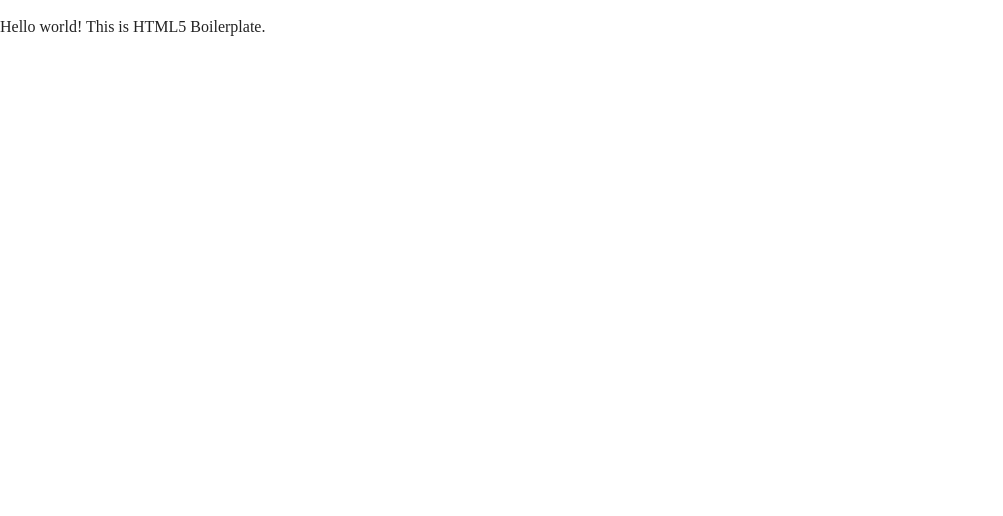
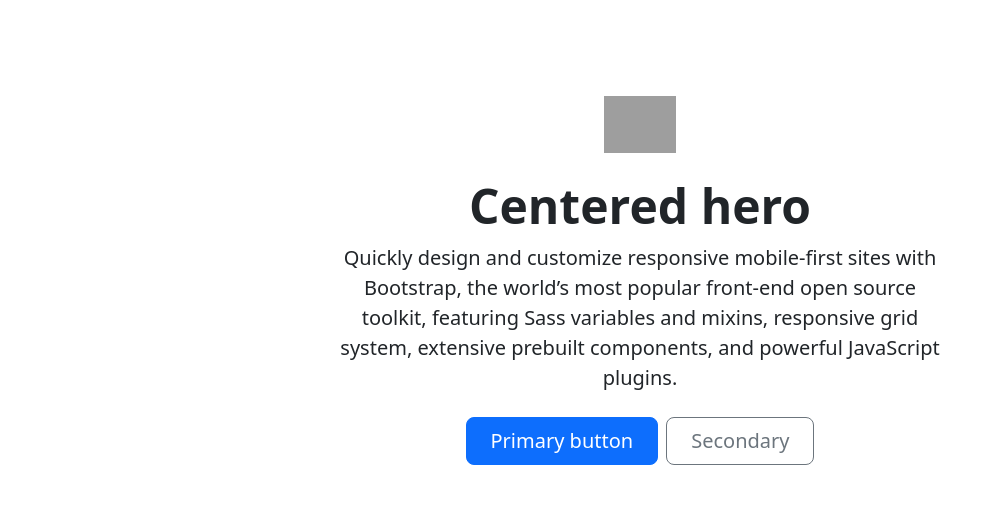
Before and after one commit to pieter-irsan/mpu3412, a website built with webpack: page index.html in a window 1280 px wide. Shown: the whole page, without its empty margins (0-1003 px from the left). Built offline with nearby package versions, Linux system fonts and the light colour scheme; grey boxes are pictures that could not be loaded; files whose address does not match are found by name.

Commit message:
Bootstrap hero demo

```diff
--- a/index.html
+++ b/index.html
@@ -18,6 +18,7 @@
 
   <link rel="stylesheet" href="css/normalize.css">
   <link rel="stylesheet" href="css/style.css">
+  <link href="https://cdn.jsdelivr.net/npm/bootstrap@5.2.0-beta1/dist/css/bootstrap.min.css" rel="stylesheet" integrity="sha384-0evHe/X+R7YkIZDRvuzKMRqM+OrBnVFBL6DOitfPri4tjfHxaWutUpFmBp4vmVor" crossorigin="anonymous">
 
   <link rel="manifest" href="site.webmanifest">
   <meta name="theme-color" content="#fafafa">
@@ -25,10 +26,20 @@
 
 <body>
 
-  <!-- Add your site or application content here -->
-  <p>Hello world! This is HTML5 Boilerplate.</p>
+  <div class="px-4 py-5 my-5 text-center">
+    <img class="d-block mx-auto mb-4" src="https://getbootstrap.com/docs/5.2/assets/brand/bootstrap-logo.svg" alt="" width="72" height="57">
+    <h1 class="display-5 fw-bold">Centered hero</h1>
+    <div class="col-lg-6 mx-auto">
+      <p class="lead mb-4">Quickly design and customize responsive mobile-first sites with Bootstrap, the world’s most popular front-end open source toolkit, featuring Sass variables and mixins, responsive grid system, extensive prebuilt components, and powerful JavaScript plugins.</p>
+      <div class="d-grid gap-2 d-sm-flex justify-content-sm-center">
+        <button type="button" class="btn btn-primary btn-lg px-4 gap-3">Primary button</button>
+        <button type="button" class="btn btn-outline-secondary btn-lg px-4">Secondary</button>
+      </div>
+    </div>
+  </div>
+
   <script src="js/vendor/modernizr-3.11.8.min.js"></script>
-  <script src="js/app.js"></script>
+  <script src="js/agit pp.js"></script>
 
 </body>
 
```
